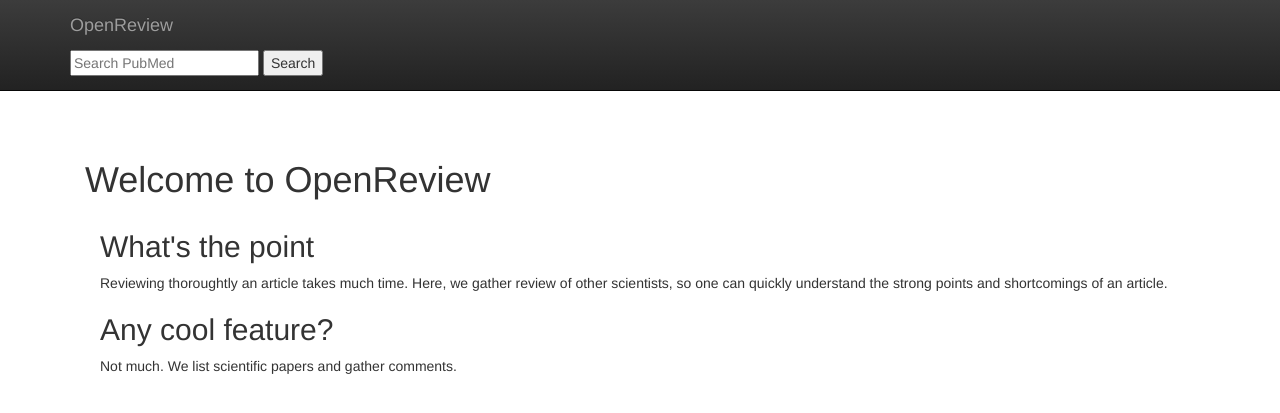
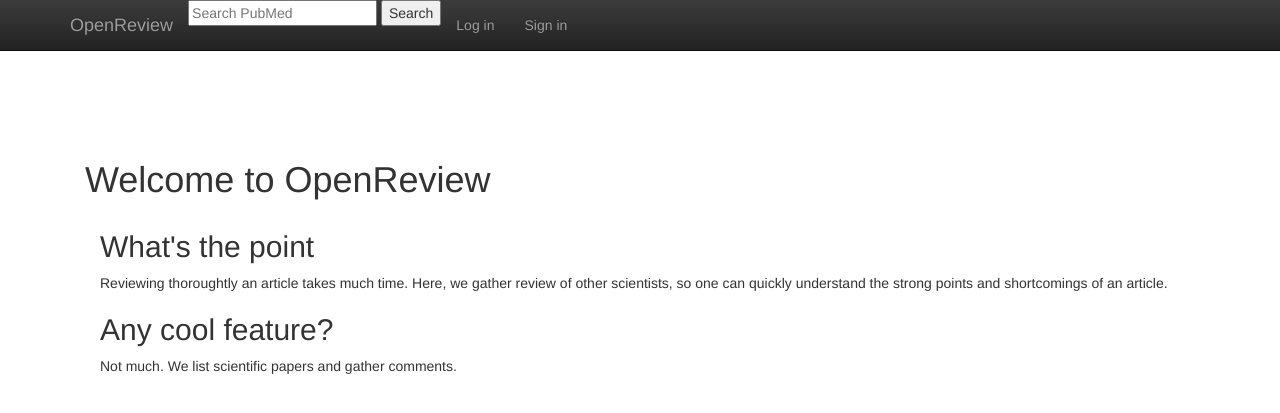
Before and after one commit to afouchet/OpenReview, a Django app: template templates/open_review/welcome.html in a window 1280 px wide. Shown: the top 413 px of the page. Run offline with Django 3.2, Linux system fonts and the light colour scheme; the template is opened without the code that fills it, so the values that code supplies are empty; some libraries are stand-ins or nearby versions.

Commit message:
Cool navbar

```diff
--- a/templates/open_review/navbar.html
+++ b/templates/open_review/navbar.html
@@ -2,6 +2,8 @@
   <div class="container">
     <div class="navbar-header">
       <a class="navbar-brand" href={% url 'open_review:homepage' %} style="display: inline">OpenReview</a>
+      <ul class="nav navbar-nav">
+        <li>
 	  <form action="{% url 'open_review:search' %}" method="post" class="form-inline">
         	{% csrf_token %}
         	<input name="search_query" type="text" placeholder="Search PubMed">
@@ -9,6 +11,14 @@
         	<input type="hidden" name="page_size" value="20">
         	<button>Search</button>
           </form>
+	</li>
+	{% if request.user.id %}
+	  <li><a href="{% url 'open_review:logout' %}">Log out</a></li>
+	{% else %}
+	  <li><a href="{% url 'open_review:login' %}">Log in</a></li>
+	  <li><a href="{% url 'open_review:create_profile' %}">Sign in</a></li>
+	{% endif %}
+      </ul>
     </div>
   <div id="navbar" class="collapse navbar-collapse">
   <ul class="nav navbar-nav">
```
Lines whose indentation alone changed are shown as unchanged.
